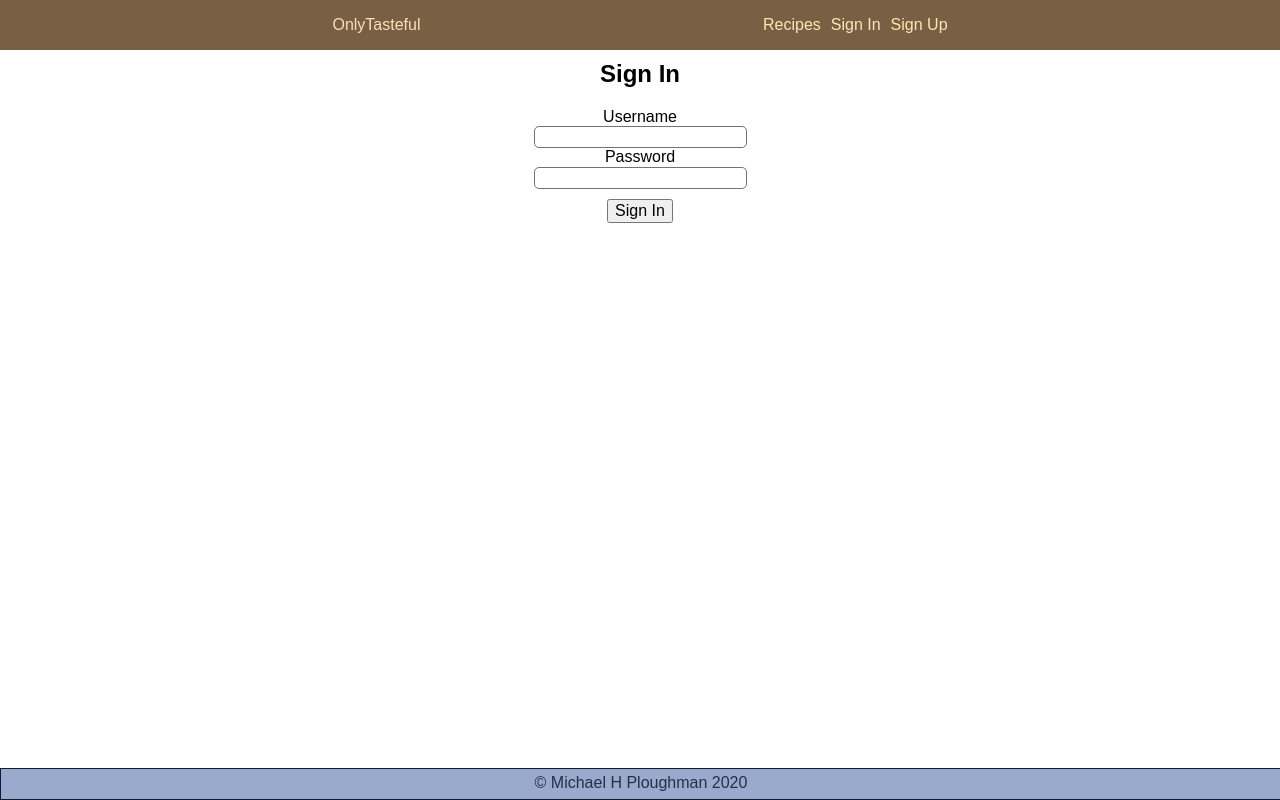
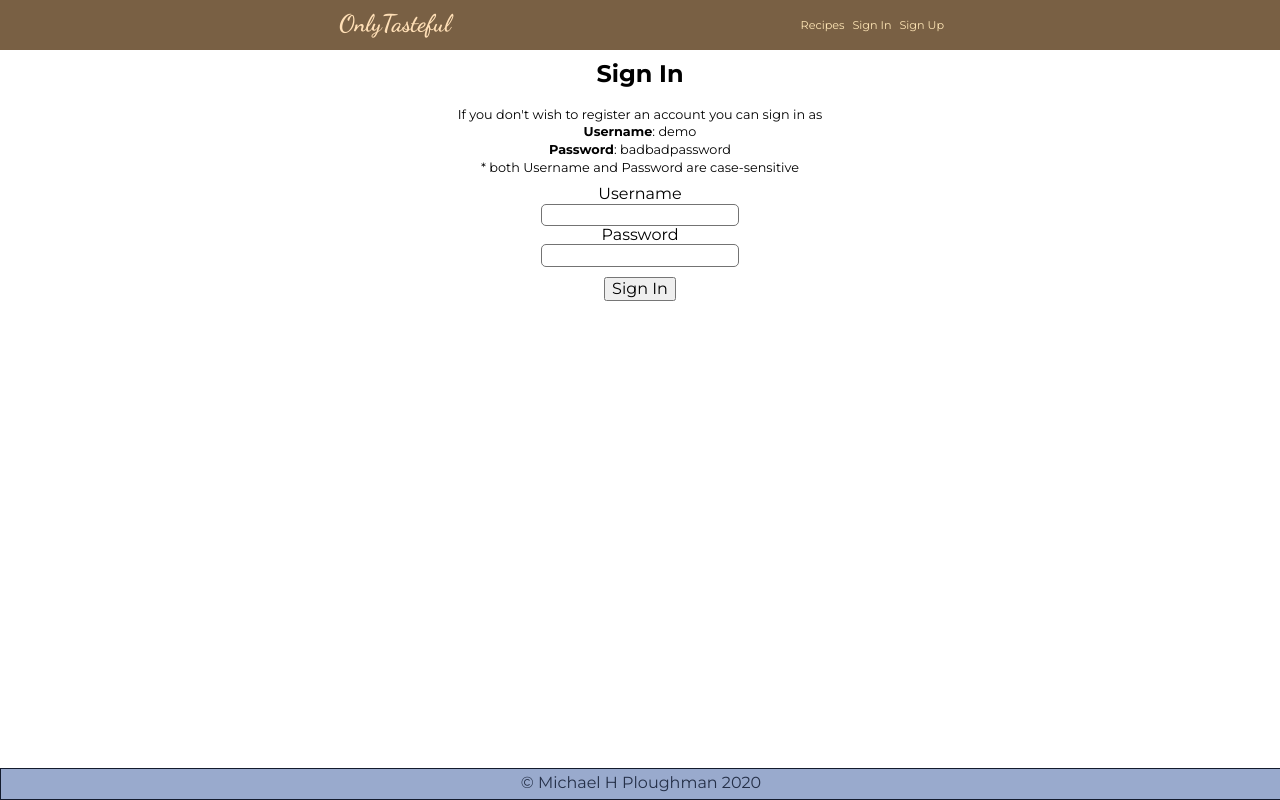
Before and after one commit to Evoxus/OnlyTasteful-client, a React (Create React App) app: page /signin in a window 1280 px wide. Built offline with nearby package versions, Linux system fonts and the light colour scheme.

Commit message:
Nav styled, demo credentials added to signin

```diff
--- a/src/components/Nav/Nav.css
+++ b/src/components/Nav/Nav.css
@@ -16,16 +16,23 @@ nav ul {
   justify-content: space-evenly;
   list-style: none;
   padding-inline-start: 0;
+  margin: 15px 0 0 0;
 }
 
 nav ul li {
-  margin-left: 10px;
+  margin-left: 8px;
 }
 
 .appName {
   color: #FFDFB6;
   text-decoration: none;
   transition-duration: 100ms;
+  font-family: 'Dancing Script', cursive;
+  font-size: 1.5em;
+  padding-top: 10px;
+  padding-left: 3px;
+  padding-right: 6px;
+  border-radius: 2px;
 }
 
 .appName:hover {
@@ -38,10 +45,12 @@ nav ul li {
   color: #FFE6B6;
   text-decoration: none;
   transition-duration: 100ms;
+  border-radius: 2px;
+  font-size: 0.7em;
 }
 
 .navItem:hover {
-  color: #FFE6B6;
-  background-color: #6B5832;
+  color: #11212C ;
+  background-color: #94B3C9;
   transition-duration: 100ms;
 }
--- a/src/components/Nav/Nav.js
+++ b/src/components/Nav/Nav.js
@@ -25,7 +25,7 @@ export default class Nav extends Component {
     const { currentUser } = this.context;
     return (
       <nav>
-        <p><Link className='appName' to='/'>OnlyTasteful</Link></p>
+        <Link className='appName' to='/'>OnlyTasteful</Link>
         <ul>
           <li><Link className='navItem' to='/recipes'>Recipes</Link></li>
           {
--- a/src/index.css
+++ b/src/index.css
@@ -1,5 +1,6 @@
+@import url('https://fonts.googleapis.com/css2?family=Bree+Serif&family=Dancing+Script:wght@700&family=Montserrat:wght@400;700&display=swap');
 body {
   text-align: center;
   box-sizing: border-box;
-  font-family: Arial, Helvetica, sans-serif;
+  font-family: 'Montserrat', Arial, sans-serif;
 }
--- a/src/routes/SignIn/SignIn.css
+++ b/src/routes/SignIn/SignIn.css
@@ -1,3 +1,12 @@
+.demoUserCredentials {
+  font-size: 0.8em;
+  margin: 3px 5px;
+}
+
+.signInForm {
+  margin-top: 10px;
+}
+
 .signIn {
   margin-top: 60px;
 }
--- a/src/routes/SignIn/SignIn.js
+++ b/src/routes/SignIn/SignIn.js
@@ -44,10 +44,14 @@ export default class SignIn extends Component {
       <main className='signIn'>
         <header>
           <h2>Sign In</h2>
+          <p className='demoUserCredentials'>If you don't wish to register an account you can sign in as</p>
+          <p className='demoUserCredentials'><strong>Username</strong>: demo</p>
+          <p className='demoUserCredentials'><strong>Password</strong>: badbadpassword</p>
+          <p className='demoUserCredentials'>* both Username and Password are case-sensitive</p>
         </header>
         <section>
           { this.state.error && <div className='errorMsg'>{this.state.error}</div>}
-        <form onSubmit={this.onSignIn}>
+        <form className='signInForm' onSubmit={this.onSignIn}>
           <label htmlFor='signin_user_name'>Username</label>
           <input type='text' name='user_name' id='signin_user_name' />
           <label htmlFor='signin_password'>Password</label>
```
